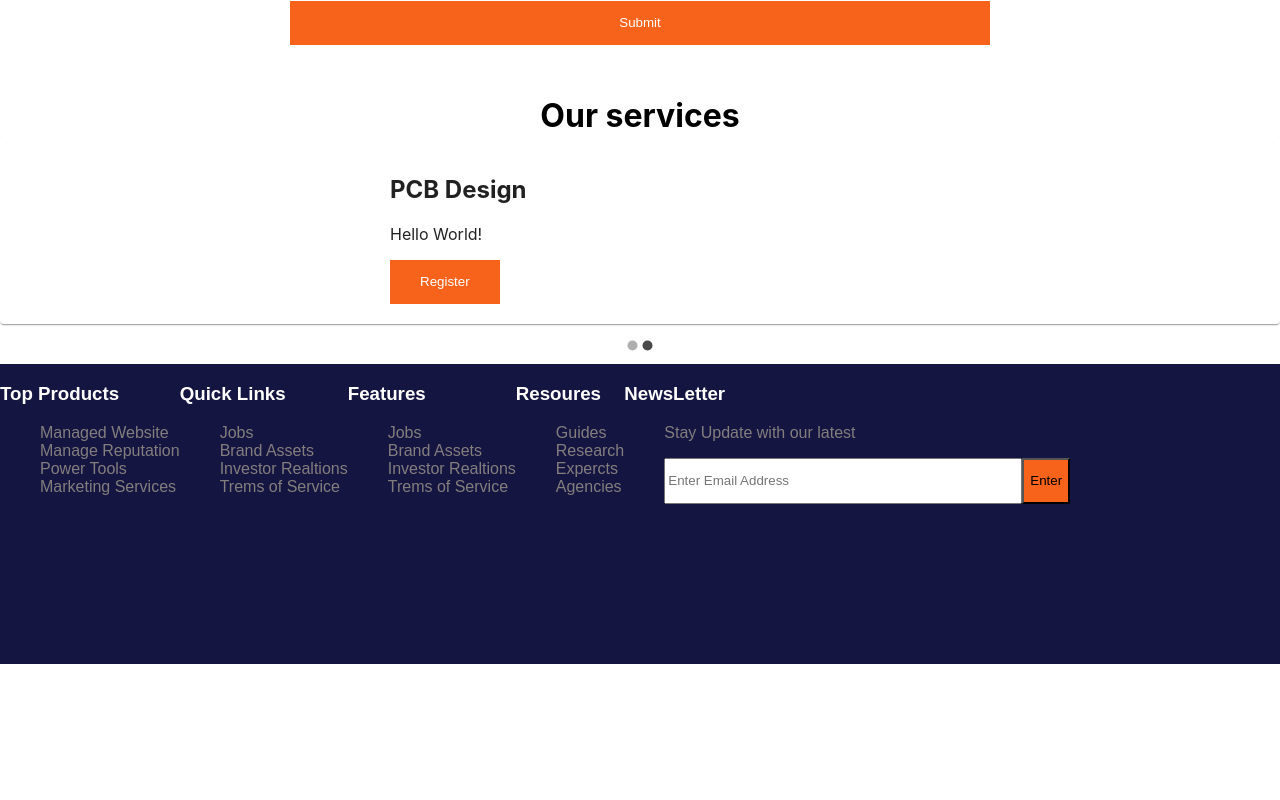
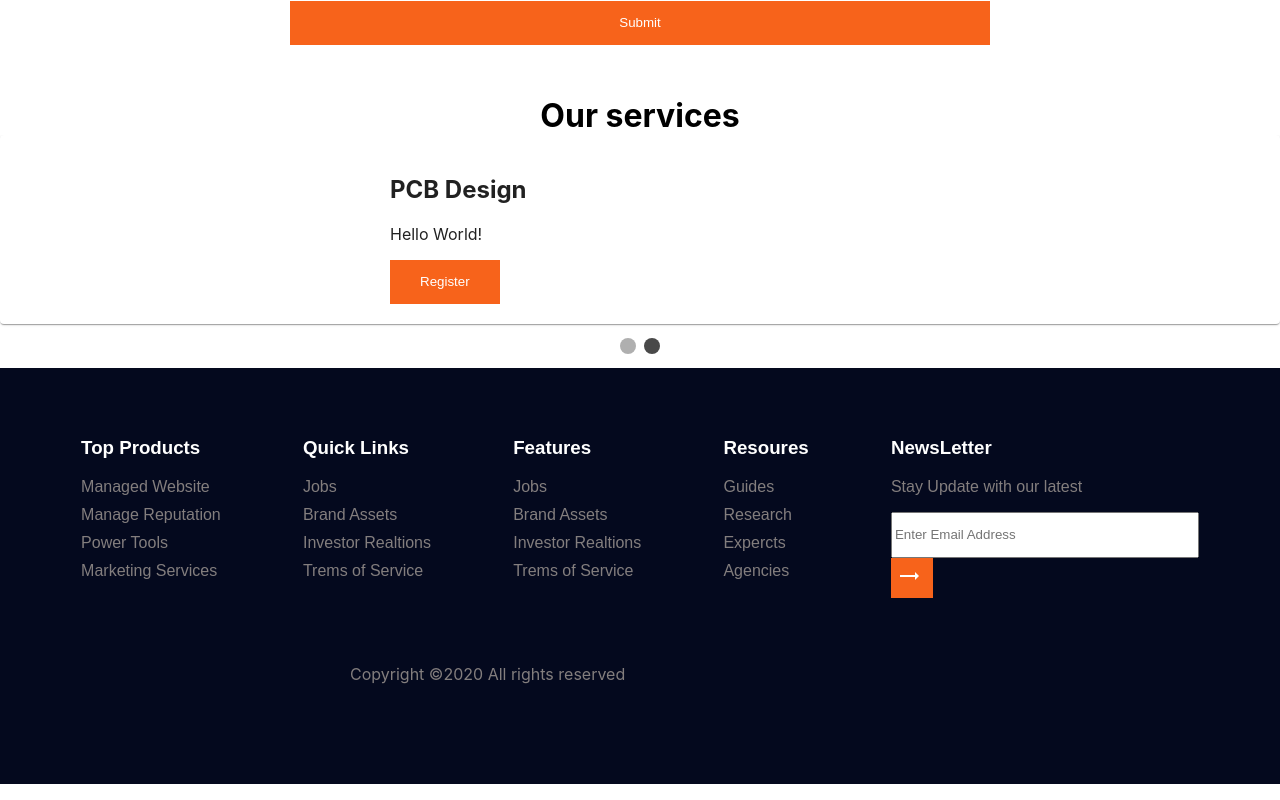
Before and after one commit to ShivaVarimalla/pluto-Ui, a React (Create React App) app: page / in a window 1280 px wide. Shown: the part 1133-1933 px from the top of the page. Before the commit the page ends 1797 px from the top, so only its background shows below. Built offline with nearby package versions, Linux system fonts and the light colour scheme.

Commit message:
changes commited

```diff
--- a/src/components/footer/Footer.css
+++ b/src/components/footer/Footer.css
@@ -1,11 +1,14 @@
 .footer {
-    height: 300px;
     width: 100%;
-    background-color:#030333ec;
+    background-color:#04091E;
 
 }
 .main{
+    padding-top: 50px;
+    padding-bottom: 50px;
     display: flex;
+    width: 1200px;
+    margin : 0 auto;
 }
 .head{
     color: white;
@@ -13,18 +16,54 @@
 }
 .content1{
     justify-content: center;
+    margin: 0 auto;
+}
+.content2{
+    justify-content: center;
+    margin: 0 auto;
+}
+.content3{
+    justify-content: center;
+    margin: 0 auto;
+}
+.content4{
+    justify-content: center;
+    margin: 0 auto;
+}
+.content5{
+    justify-content: center;
+    margin: 0 auto;
 }
 .Ul{
+    padding: 0;
     list-style-type: none;
     color: rgb(131, 126, 126);
     font-family: sans-serif;
 }
 .input{
     height: 40px;
-    width: 350px;
-    margin-left: 40px;
+    width: 300px;
 }
 .Button{
-    height: 46px;
+    width:30px;
+    padding: 4px;
     background-color: #F7631B;
+    color: white;
+    border: 2px solid #F7631B;
 }
+.list-element{
+    margin:  10px 0px;
+}
+.list-element:hover{
+    color:  #F7631B;
+}
+.containerInput{
+    width: 340px;
+    display: flex;
+    flex-direction: row;
+}
+.text{
+    color: rgb(131, 126, 126);
+    margin-left: 350px;
+    padding-bottom: 100px;
+}
--- a/src/components/footer/Footer.js
+++ b/src/components/footer/Footer.js
@@ -1,5 +1,6 @@
 import React from 'react'
 import './Footer.css'
+import TrendingFlatIcon from '@material-ui/icons/TrendingFlat';
 
 function Footer (){
     return (
@@ -8,47 +9,48 @@ function Footer (){
                 <div className=" content1">
                     <h3 className="head">Top Products</h3>
                         <ul className="Ul">
-                            <li>Managed Website</li>
-                            <li>Manage Reputation</li>
-                            <li>Power Tools</li>
-                            <li>Marketing Services</li>
+                            <li className="list-element">Managed Website</li>
+                            <li className="list-element">Manage Reputation</li>
+                            <li className="list-element">Power Tools</li>
+                            <li className="list-element">Marketing Services</li>
                         </ul>
                 </div>
                 <div className="content2">
                     <h3  className="head">Quick Links</h3>
                         <ul className="Ul">
-                            <li>Jobs</li>
-                            <li>Brand Assets</li>
-                            <li>Investor Realtions</li>
-                            <li>Trems of Service</li>
+                            <li className="list-element">Jobs</li>
+                            <li className="list-element">Brand Assets</li>
+                            <li className="list-element">Investor Realtions</li>
+                            <li className="list-element">Trems of Service</li>
                         </ul>
                 </div>
                 <div className="content3">
                     <h3  className="head">Features</h3>
                         <ul className="Ul">
-                            <li>Jobs</li>
-                            <li>Brand Assets</li>
-                            <li>Investor Realtions</li>
-                            <li>Trems of Service</li>
+                            <li className="list-element">Jobs</li>
+                            <li className="list-element">Brand Assets</li>
+                            <li className="list-element">Investor Realtions</li>
+                            <li className="list-element">Trems of Service</li>
                         </ul>
                 </div>
-                <div className="content3">
+                <div className="content4">
                     <h3  className="head">Resoures</h3>
                         <ul className="Ul">
-                            <li>Guides</li>
-                            <li>Research</li>
-                            <li>Expercts</li>
-                            <li>Agencies</li>
+                            <li className="list-element">Guides</li>
+                            <li className="list-element">Research</li>
+                            <li className="list-element">Expercts</li>
+                            <li className="list-element">Agencies</li>
                         </ul>
                 </div>
-                <div className="content3">
+                <div className="content5">
                     <h3  className="head">NewsLetter</h3>
                         <ul className="Ul">
-                            <li>Stay Update with our latest</li>
+                            <li className="list-element">Stay Update with our latest</li>
                         </ul>
-                        <input className="input" placeholder="Enter Email Address"/><button className="Button">Enter</button>
+                       <div classname="containerInput"> <input className="input" placeholder="Enter Email Address"/><div className="Button"><TrendingFlatIcon classname="icon"/></div></div>
                 </div>
             </div>
+            <p className="text">Copyright ©2020 All rights reserved</p>
         </div>
     )
 }
```
